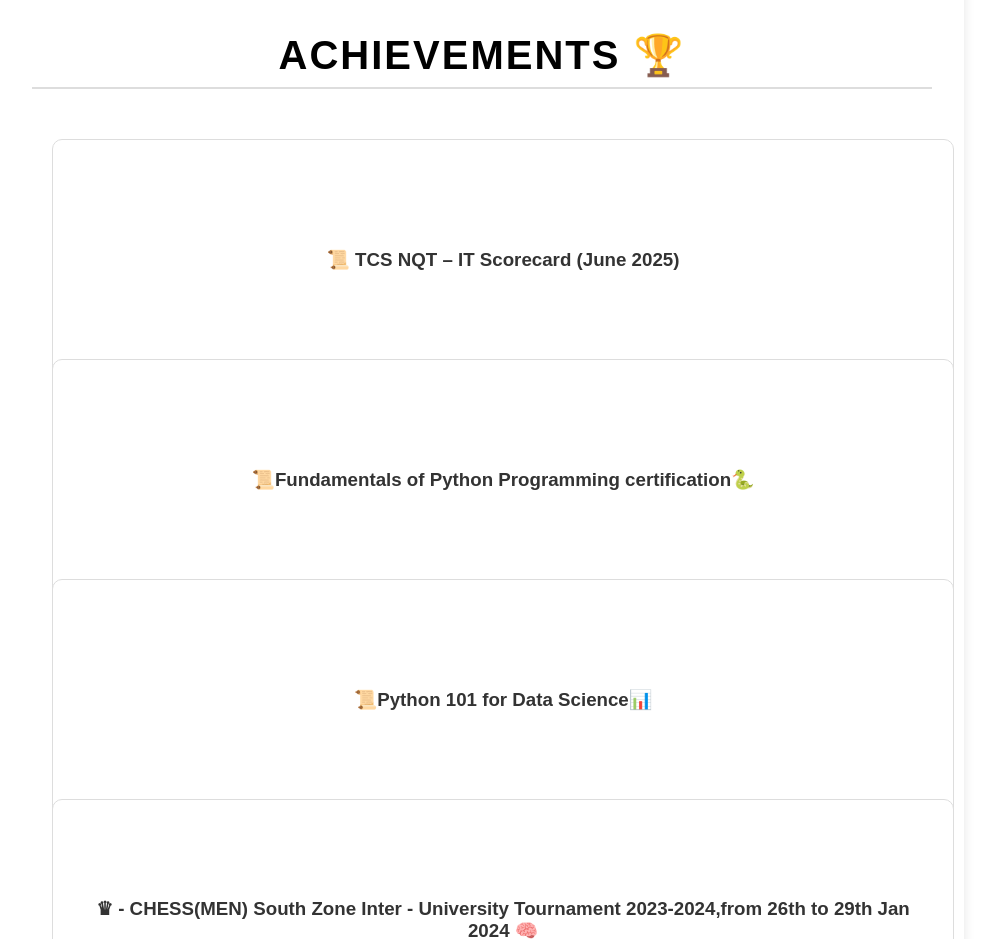
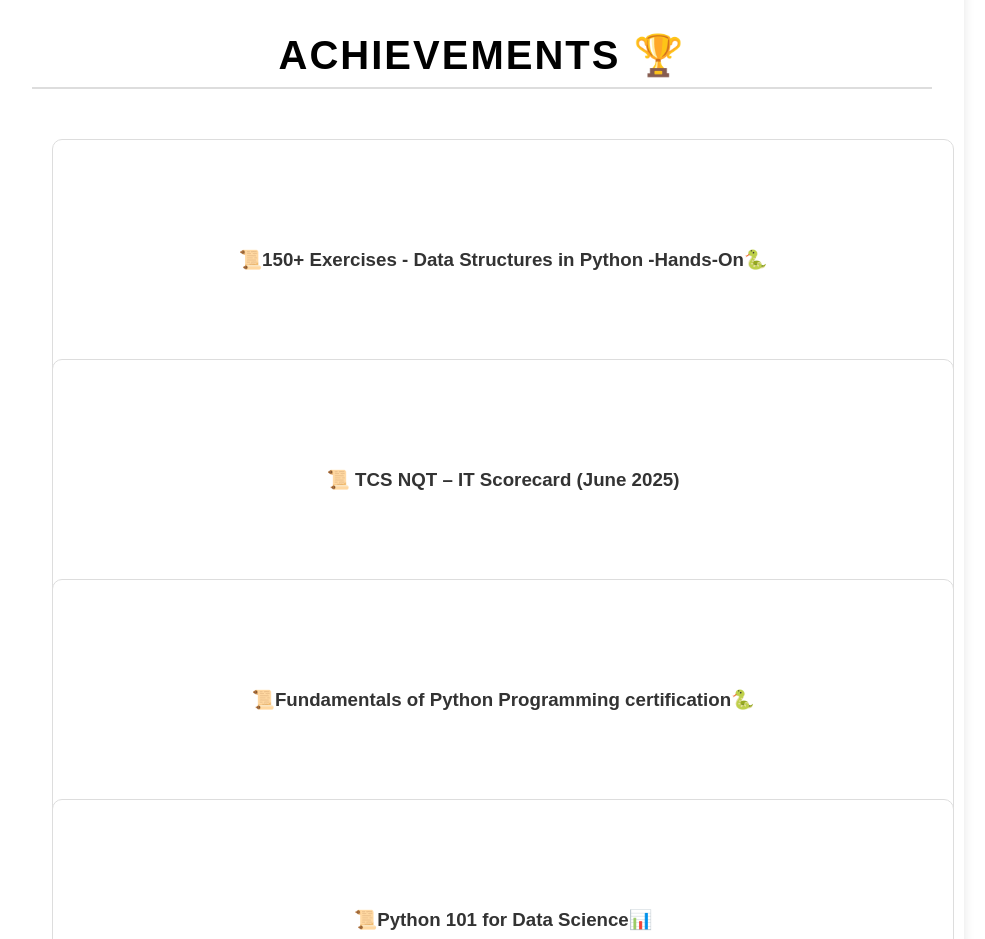
Before and after one commit to Bharath-690/bharath-portfolio, a plain HTML site: page index.html in a window 1280 px wide. Shown: the part 3120-4059 px from the top of the page, without its empty margins (158-1143 px from the left). Drawn offline with Linux system fonts and the light colour scheme.

```diff
--- a/index.html
+++ b/index.html
@@ -237,6 +237,18 @@
     <div class="flip-card">
       <div class="flip-card-inner">
         <div class="flip-card-front">
+          <h3>📜150+ Exercises - Data Structures in Python -Hands-On🐍</h3>
+        </div>
+        <div class="flip-card-back">
+          <p>i completed this coures in udemy</p>
+          <a href="Data_Sturectures_in_Python_page-0001.jpg" class="view-certificate" target="_blank">View Certificate</a>
+        </div>
+      </div>
+    </div>
+
+    <div class="flip-card">
+      <div class="flip-card-inner">
+        <div class="flip-card-front">
           <h3>📜 TCS NQT – IT Scorecard (June 2025)</h3>
         </div>
         <div class="flip-card-back">
```
